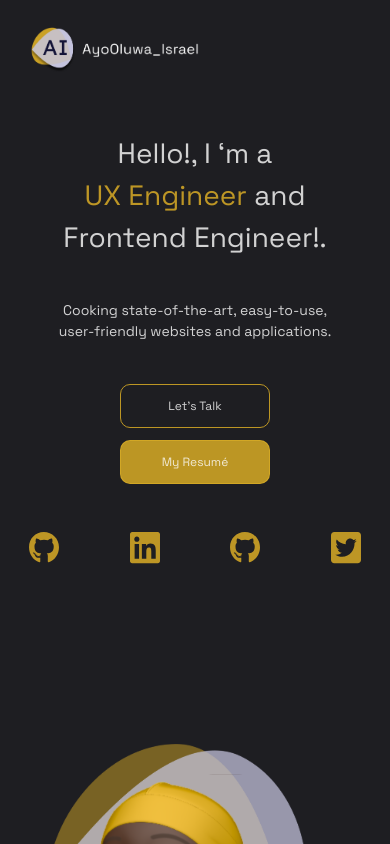
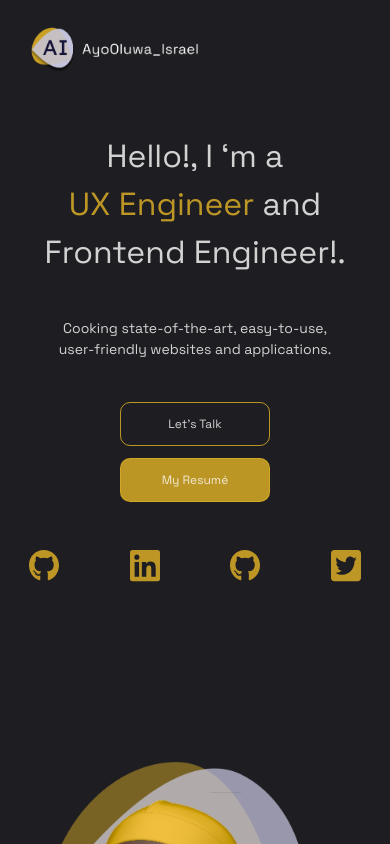
Before and after one commit to AyoOluwa-Israel/portfollio, a React (Vite) app: page / in a window 390 px wide. Shown: the top 844 px of the page. Built offline with nearby package versions, Linux system fonts and the light colour scheme.

Commit message:
Improved spacing

```diff
--- a/src/components/Hero/index.jsx
+++ b/src/components/Hero/index.jsx
@@ -7,7 +7,7 @@ const Hero = () => {
   return (
     <div className="w-[85%] mx-auto grid md:grid-cols-2 grid-cols-1 mt-[2em] justify-items-center font-primary ">
       <div className="md:text-left text-center">
-        <h1 className="lg:text-hero sm:text-[36px] text-[28px] ">
+        <h1 className="lg:text-hero sm:text-[36px] text-[32px] ">
           <span className="text-white">Hello!, </span>
           <span className="text-white">I ‘m a </span>
           <br />
```
